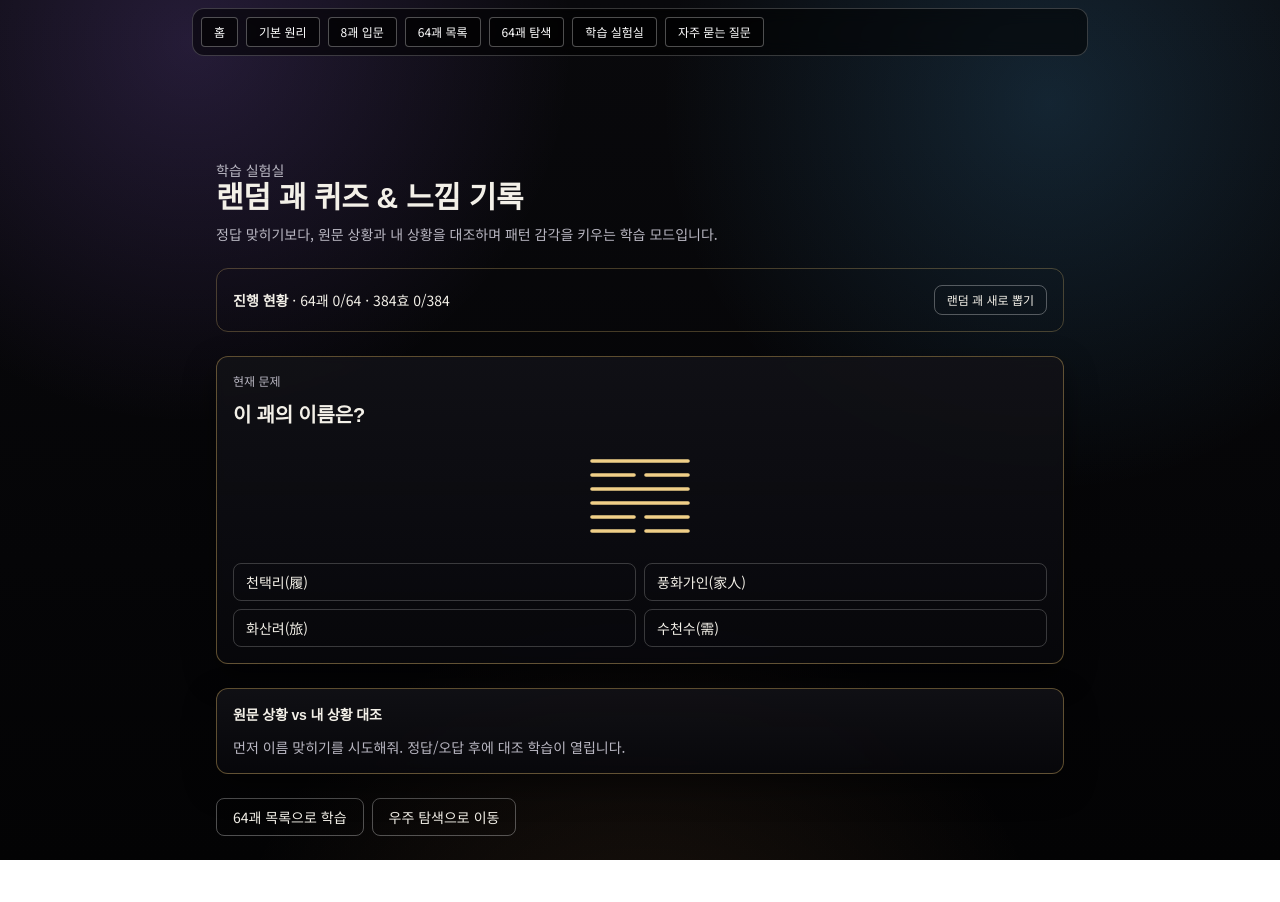
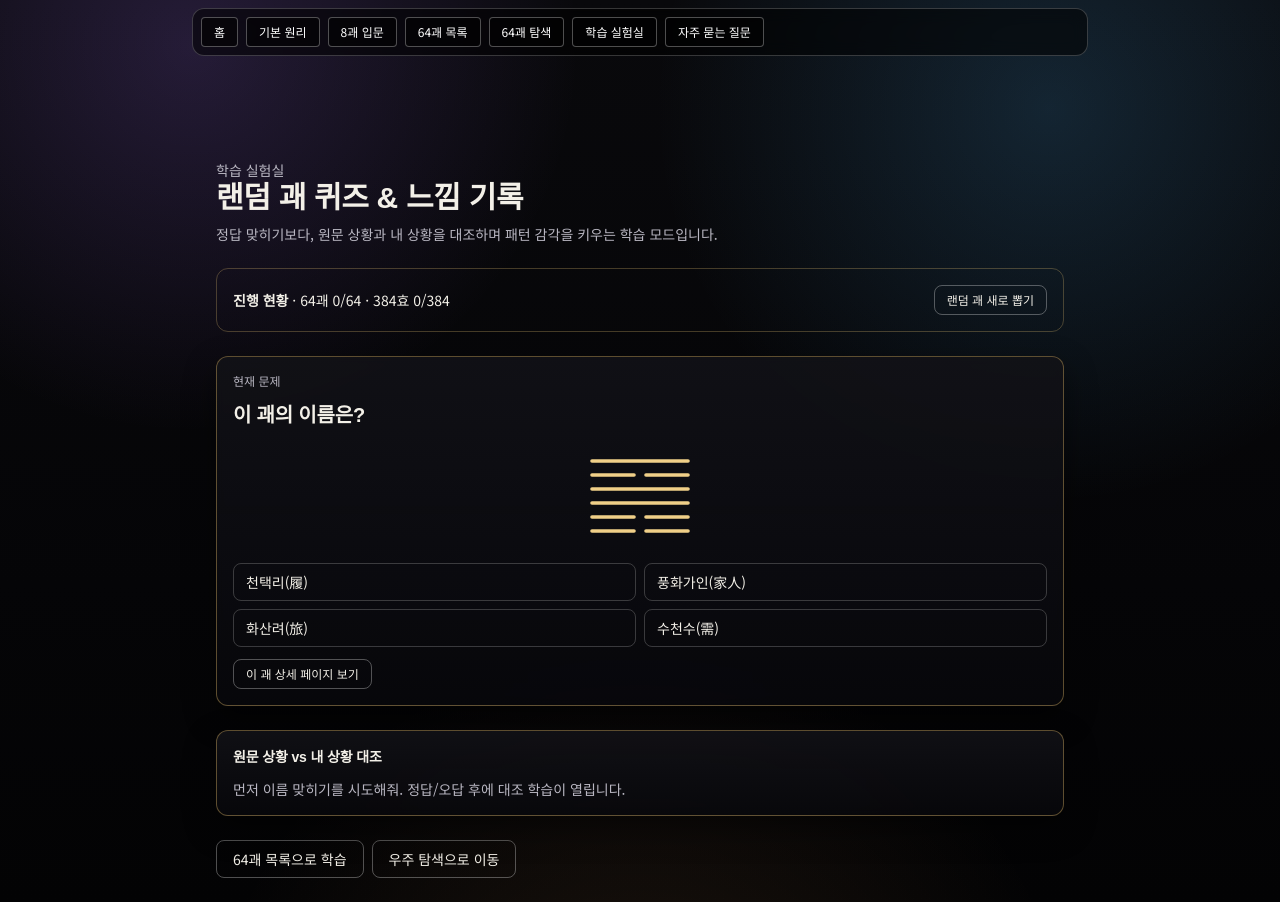
Before and after one commit to kinddragon1224/iching-learning-web, a Next.js app: page /studio in a window 1280 px wide. Before the commit the page ends 860 px from the top, so only its background shows below. Built offline with nearby package versions, Linux system fonts and the light colour scheme.

Commit message:
fix: studio 상세페이지 버튼 항상 노출

```diff
--- a/app/studio/page.tsx
+++ b/app/studio/page.tsx
@@ -97,13 +97,11 @@ export default function StudioPage() {
         </div>
         {quizState === "correct" && <p className="text-emerald-300">정답! {hex.nameKo}</p>}
         {quizState === "wrong" && <p className="text-amber-300">아쉽지만 괜찮아. 정답은 {hex.nameKo}</p>}
-        {quizState !== "idle" && (
-          <div>
-            <Link href={`/hexagram/${hex.id}`} className="inline-flex rounded-lg border border-white/30 px-3 py-1.5 text-xs hover:bg-white/5">
-              이 괘 상세 페이지 보기
-            </Link>
-          </div>
-        )}
+        <div>
+          <Link href={`/hexagram/${hex.id}`} className="inline-flex rounded-lg border border-white/30 px-3 py-1.5 text-xs hover:bg-white/5">
+            이 괘 상세 페이지 보기
+          </Link>
+        </div>
       </section>
 
       <section className="paper-panel rounded-xl p-4 space-y-3 text-sm">
```
